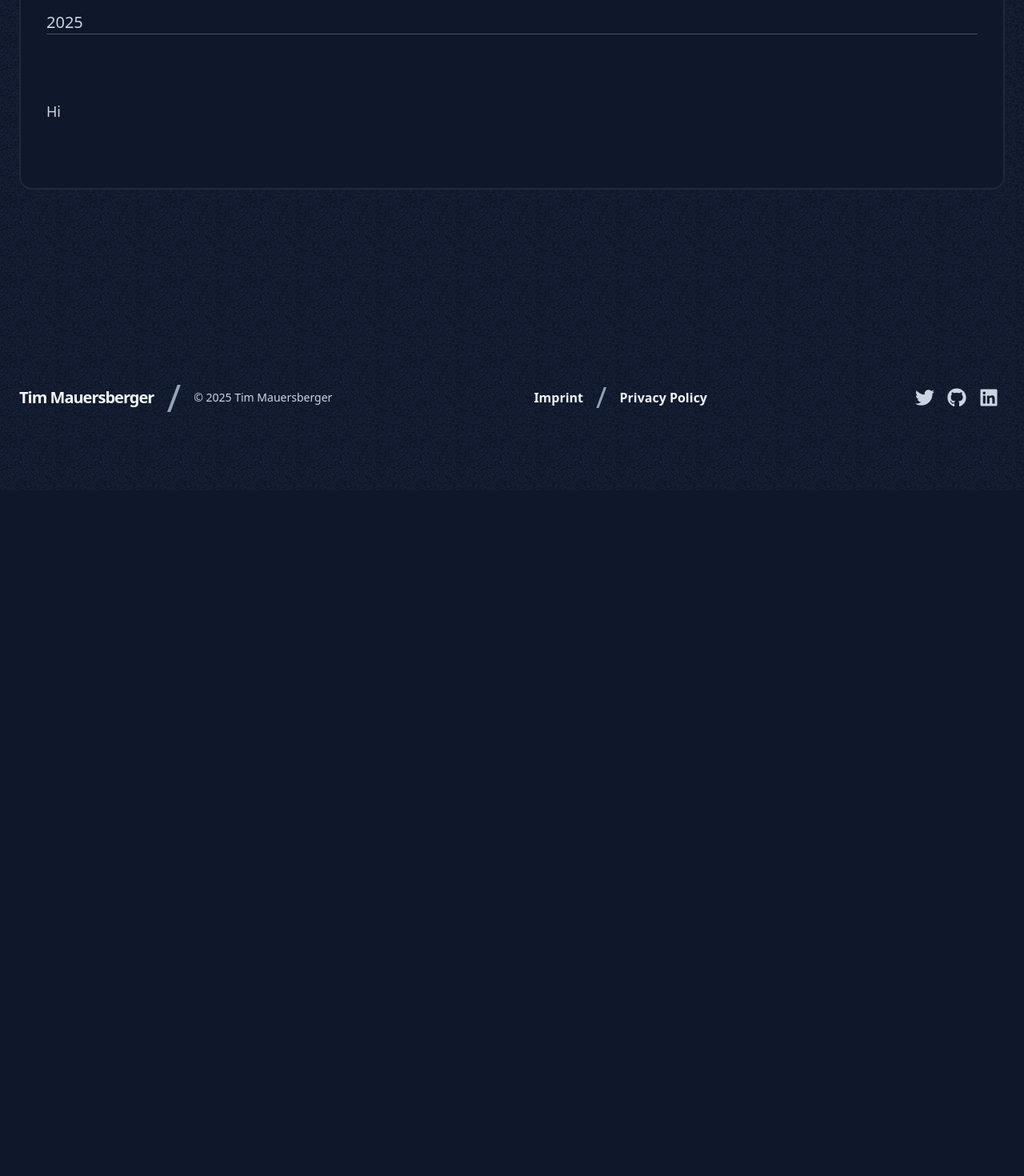
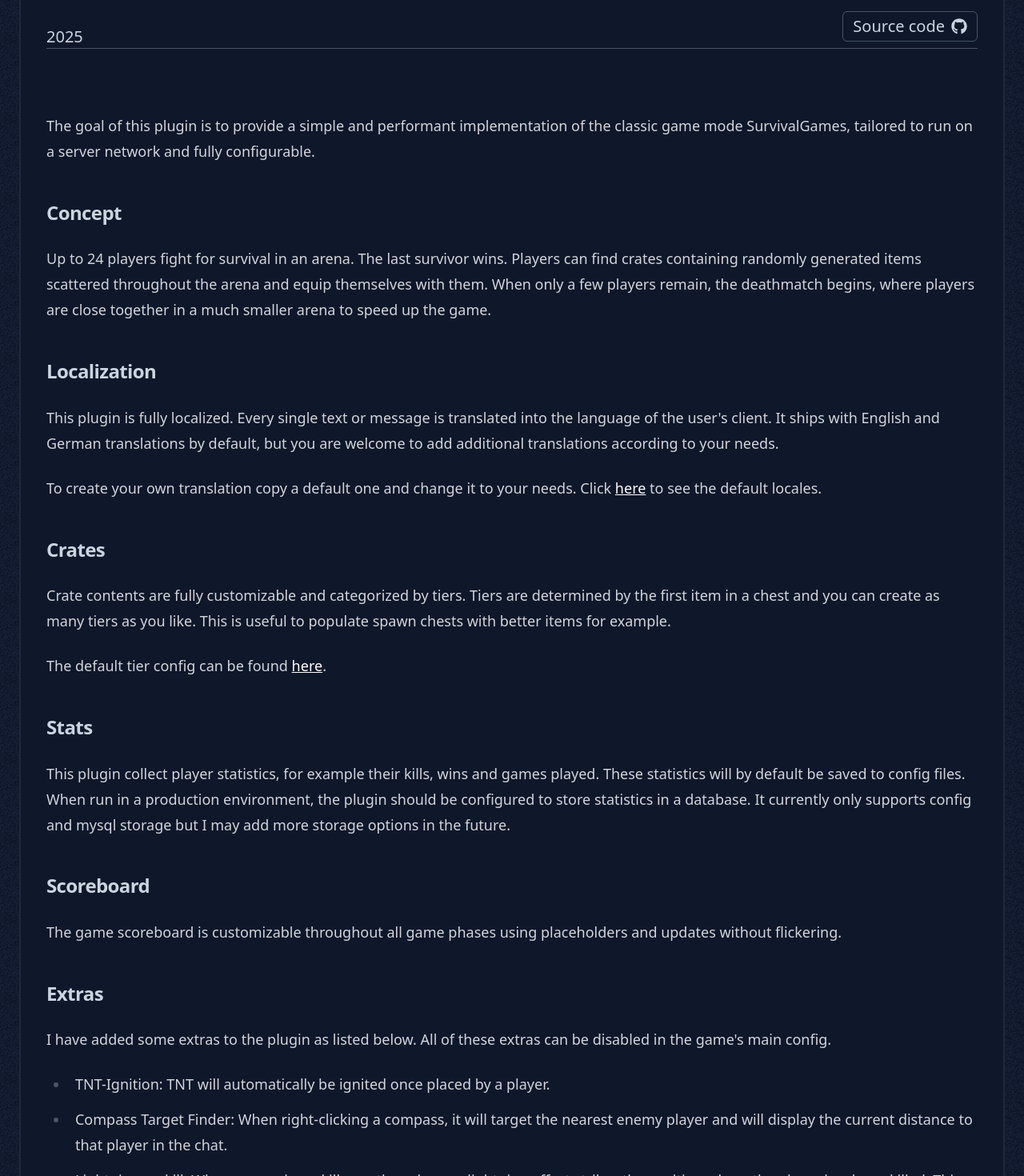
Before and after one commit to devtmxx/portfolio-website, a Next.js app: page /my-work/survival-games in a window 1280 px wide. Shown: the part 380-1850 px from the top of the page at 80% size. Before the commit the page ends 993 px from the top, so only its background shows below. Built offline with nearby package versions, Linux system fonts and the light colour scheme.

Commit message:
Added content to the survival games page

```diff
--- a/app/(root)/my-work/survival-games/page.tsx
+++ b/app/(root)/my-work/survival-games/page.tsx
@@ -1,9 +1,125 @@
 import ContentBody from "@/components/content-body";
+import Heading from "@/components/heading";
 
 const SurvivalGamesPage = () => {
   return (
-    <ContentBody title="SurvivalGames" tags={["minigame"]} date="2025">
-      <p>Hi</p>
+    <ContentBody
+      title="SurvivalGames"
+      tags={["minigame"]}
+      date="2025"
+      source="https://github.com/devtmxx/survivalgames"
+    >
+      <p>
+        The goal of this plugin is to provide a simple and performant
+        implementation of the classic game mode SurvivalGames, tailored to run
+        on a server network and fully configurable.
+      </p>
+
+      <Heading as="h2" size="xs">
+        Concept
+      </Heading>
+
+      <p>
+        Up to 24 players fight for survival in an arena. The last survivor wins.
+        Players can find crates containing randomly generated items scattered
+        throughout the arena and equip themselves with them. When only a few
+        players remain, the deathmatch begins, where players are close together
+        in a much smaller arena to speed up the game.
+      </p>
+
+      <Heading as="h2" size="xs">
+        Localization
+      </Heading>
+
+      <p>
+        This plugin is fully localized. Every single text or message is
+        translated into the language of the user&apos;s client. It ships with
+        English and German translations by default, but you are welcome to add
+        additional translations according to your needs.
+      </p>
+      <p>
+        To create your own translation copy a default one and change it to your
+        needs. Click{" "}
+        <a
+          href="https://github.com/devtmxx/survivalgames/tree/main/src/main/resources/locales"
+          target="_blank"
+        >
+          here
+        </a>{" "}
+        to see the default locales.
+      </p>
+
+      <Heading as="h2" size="xs">
+        Crates
+      </Heading>
+
+      <p>
+        Crate contents are fully customizable and categorized by tiers. Tiers
+        are determined by the first item in a chest and you can create as many
+        tiers as you like. This is useful to populate spawn chests with better
+        items for example.
+      </p>
+      <p>
+        The default tier config can be found{" "}
+        <a
+          href="https://github.com/devtmxx/survivalgames/blob/main/src/main/resources/tiers.yml"
+          target="_blank"
+        >
+          here
+        </a>
+        .
+      </p>
+
+      <Heading as="h2" size="xs">
+        Stats
+      </Heading>
+
+      <p>
+        This plugin collect player statistics, for example their kills, wins and
+        games played. These statistics will by default be saved to config files.
+        When run in a production environment, the plugin should be configured to
+        store statistics in a database. It currently only supports config and
+        mysql storage but I may add more storage options in the future.
+      </p>
+
+      <Heading as="h2" size="xs">
+        Scoreboard
+      </Heading>
+
+      <p>
+        The game scoreboard is customizable throughout all game phases using
+        placeholders and updates without flickering.
+      </p>
+
+      <Heading as="h2" size="xs">
+        Extras
+      </Heading>
+
+      <p>
+        I have added some extras to the plugin as listed below. All of these
+        extras can be disabled in the game&apos;s main config.
+      </p>
+
+      <ul>
+        <li>
+          TNT-Ignition: TNT will automatically be ignited once placed by a
+          player.
+        </li>
+        <li>
+          Compass Target Finder: When right-clicking a compass, it will target
+          the nearest enemy player and will display the current distance to that
+          player in the chat.
+        </li>
+        <li>
+          Lightning on kill: Whenever a player kills another player, a lightning
+          effect strikes the position where the player has been killed. This
+          will harm nobody but reveals the position to all other players left.
+        </li>
+        <li>
+          No attack cooldown: When enabled, the attack cooldown will be reduced
+          to pre 1.9 pvp.
+        </li>
+      </ul>
     </ContentBody>
   );
 };
--- a/components/content-body.tsx
+++ b/components/content-body.tsx
@@ -1,15 +1,24 @@
 import Bounded from "@/components/bounded";
 import Heading from "@/components/heading";
 import React from "react";
+import Link from "next/link";
+import { FaGithub } from "react-icons/fa";
 
 type ContentBodyProps = {
   title: string;
   tags: string[];
   date: string;
+  source?: string;
   children: React.ReactNode;
 };
 
-const ContentBody = ({ title, tags, date, children }: ContentBodyProps) => {
+const ContentBody = ({
+  title,
+  tags,
+  date,
+  source,
+  children,
+}: ContentBodyProps) => {
   return (
     <Bounded as="article">
       <div className="rounded-2xl border-2 border-slate-800 bg-slate-900 px-4 py-10 md:px-8 md:py-20">
@@ -22,9 +31,19 @@ const ContentBody = ({ title, tags, date, children }: ContentBodyProps) => {
           ))}
         </div>
 
-        <p className="mt-8 border-b border-slate-600 text-xl font-medium text-slate-300">
-          {date}
-        </p>
+        <div className="mt-8 border-b border-slate-600 text-xl font-medium text-slate-300 flex justify-between items-end">
+          <span>{date}</span>
+          {source && (
+            <Link
+              href={source}
+              target="_blank"
+              className="flex justify-center items-center gap-2 border border-slate-600 rounded-md py-1 px-3 mb-2 hover:scale-105 transition-transform"
+            >
+              Source code
+              <FaGithub />
+            </Link>
+          )}
+        </div>
 
         <div className="prose prose-lg prose-invert mt-12 w-full max-w-none md:mt-20">
           {children}
--- a/components/content-item.tsx
+++ b/components/content-item.tsx
@@ -14,10 +14,13 @@ const ContentItem = ({
   viewMoreText,
 }: ContentItemProps) => {
   return (
-    <li className="list-item opacity-0" ref={ref}>
+    <li
+      className="list-item opacity-0 hover:bg-slate-50/10 transition-colors"
+      ref={ref}
+    >
       <a
         href={`/my-work/${href}`}
-        className="flex flex-col justify-between border-t border-t-slate-100 py-10 text-slate-200 md:flex-row"
+        className="flex flex-col justify-between border-t border-t-slate-100 py-10 px-2 text-slate-200 md:flex-row"
         aria-label={title}
       >
         <div className="flex flex-col">
--- a/components/content-list.tsx
+++ b/components/content-list.tsx
@@ -48,7 +48,7 @@ const ContentList = () => {
           <ContentItem
             key={index}
             ref={(el) => {
-              itemsRef.current[0] = el;
+              itemsRef.current[index] = el;
             }}
             {...item}
           />
--- a/constants/index.ts
+++ b/constants/index.ts
@@ -37,7 +37,7 @@ export const footerNav: NavItem[] = [
 ];
 
 export const ctaLabel = "Contact";
-export const ctaHref = "/contact";
+export const ctaHref = "mailto:Tim Mauersberger <hello@devtmxx.de>";
 
 export type Social = {
   label: string;
@@ -104,4 +104,18 @@ export const works: Work[] = [
     viewMoreText:
       "A fully configurable, open-source SurvivalGames minigame designed for networks",
   },
+  {
+    title: "Abilities",
+    href: "abilities",
+    tags: ["fun"],
+    viewMoreText:
+      "Just a fun showcase of what is possible to do with Minecraft plugins",
+  },
+  {
+    title: "Trading",
+    href: "trading",
+    tags: ["administrative"],
+    viewMoreText:
+      "Advanced trading plugin that prevents scamming between players",
+  },
 ];
```
